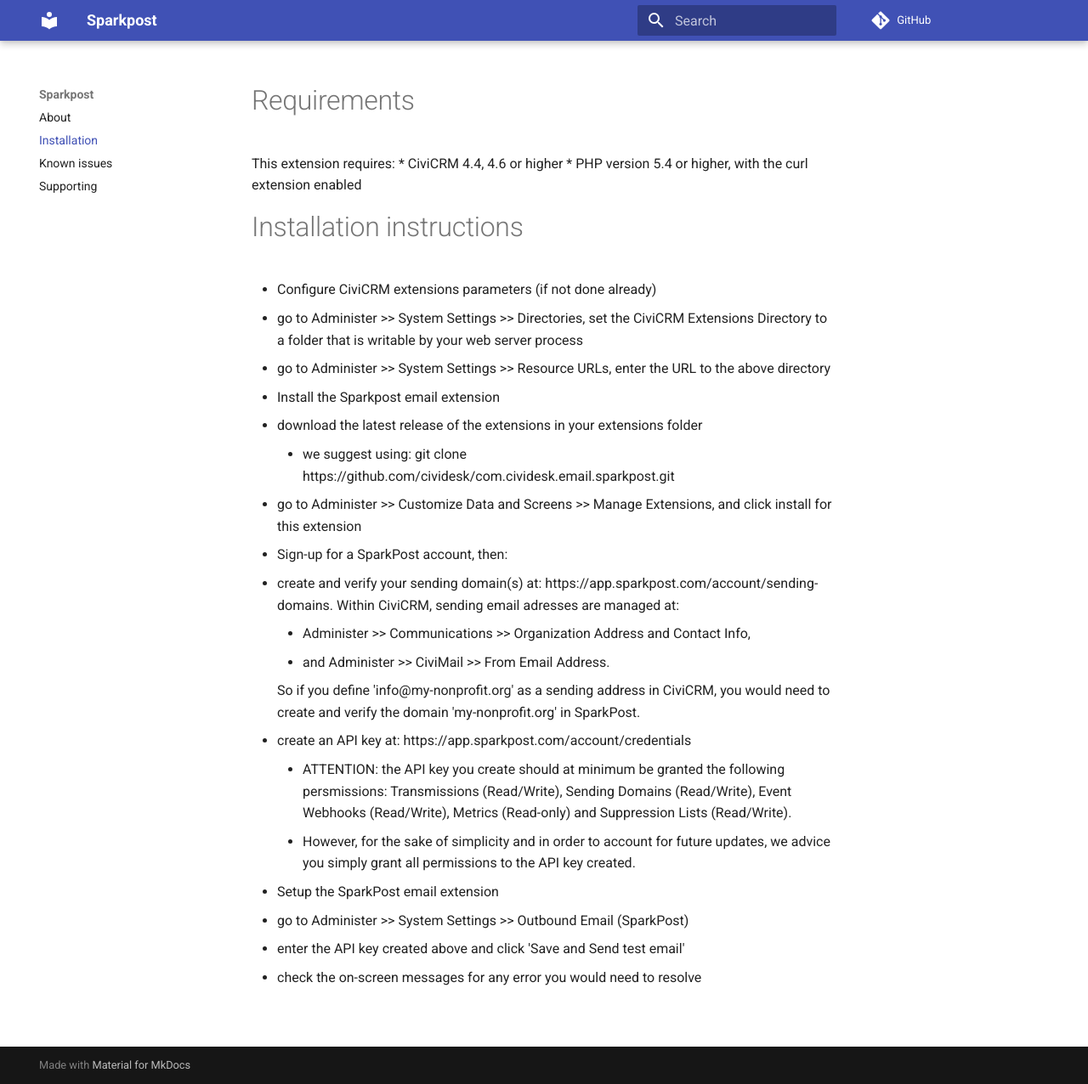
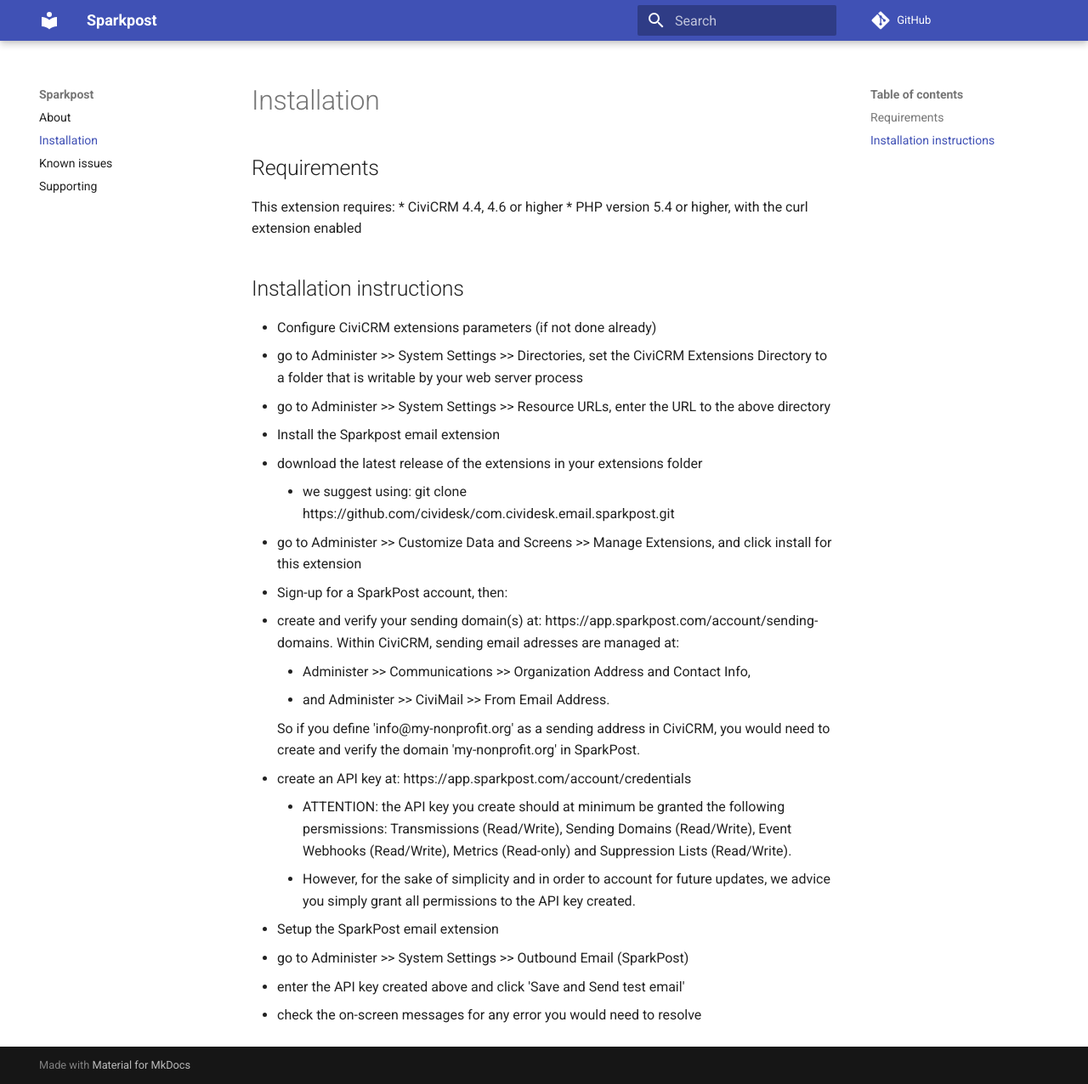
Before and after one commit to mattwire/com.cividesk.email.sparkpost, an MkDocs documentation site: the page built from docs/install.md, in a window 1280 px wide and 1276 px high. Shown: the whole window at 85% size. Built offline with MkDocs 1.6.1 and Material for MkDocs 9.7.7, drawn with Linux system fonts in a browser that asks for light colours; comment, search, counter and statistics services are not loaded; old or Windows-style settings are respelled for this version of MkDocs.

Commit message:
docs - cleaning up headings Using one and only one H1 element per page

```diff
--- a/docs/install.md
+++ b/docs/install.md
@@ -1,10 +1,12 @@
-# Requirements
+# Installation
+
+## Requirements
 
 This extension requires:
 * CiviCRM 4.4, 4.6 or higher
 * PHP version 5.4 or higher, with the curl extension enabled
 
-# Installation instructions
+## Installation instructions
 
 * Configure CiviCRM extensions parameters (if not done already)
   * go to Administer >> System Settings >> Directories, set the CiviCRM Extensions Directory to a folder that is writable by your web server process
```
